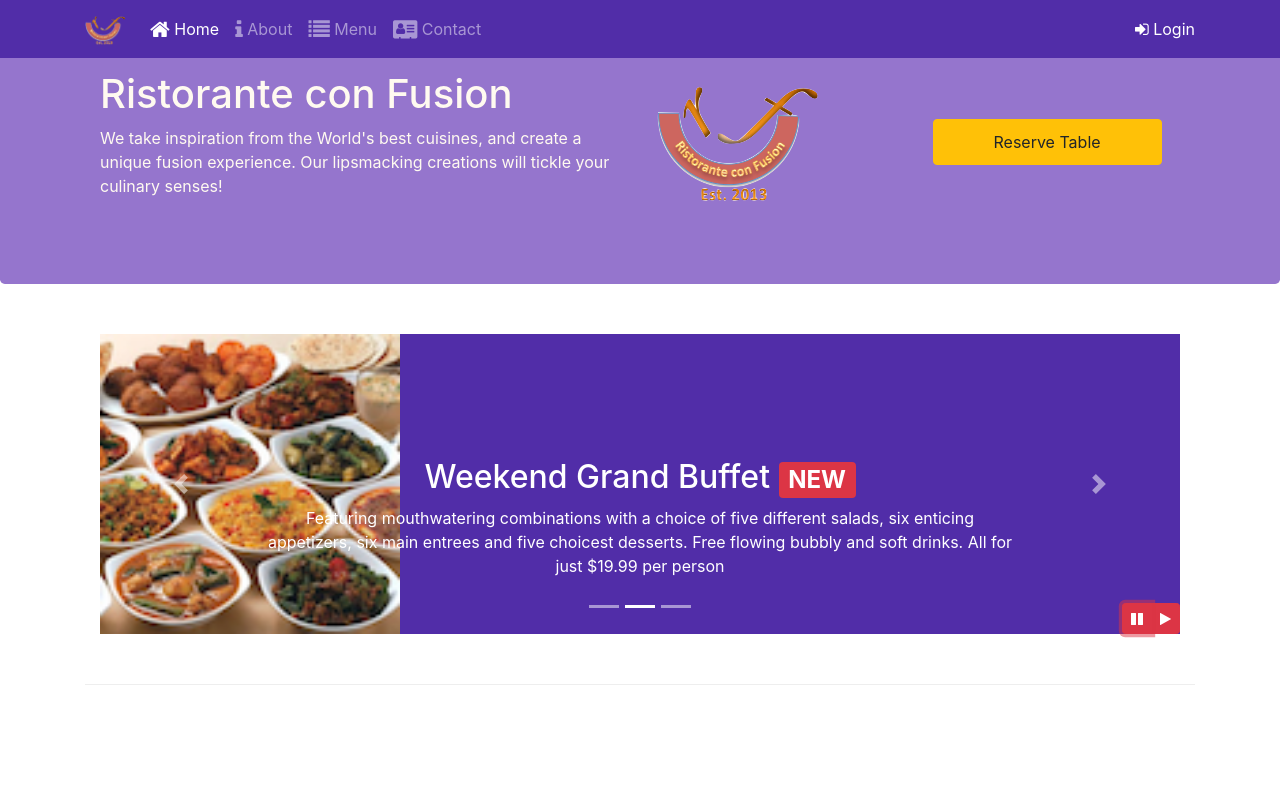
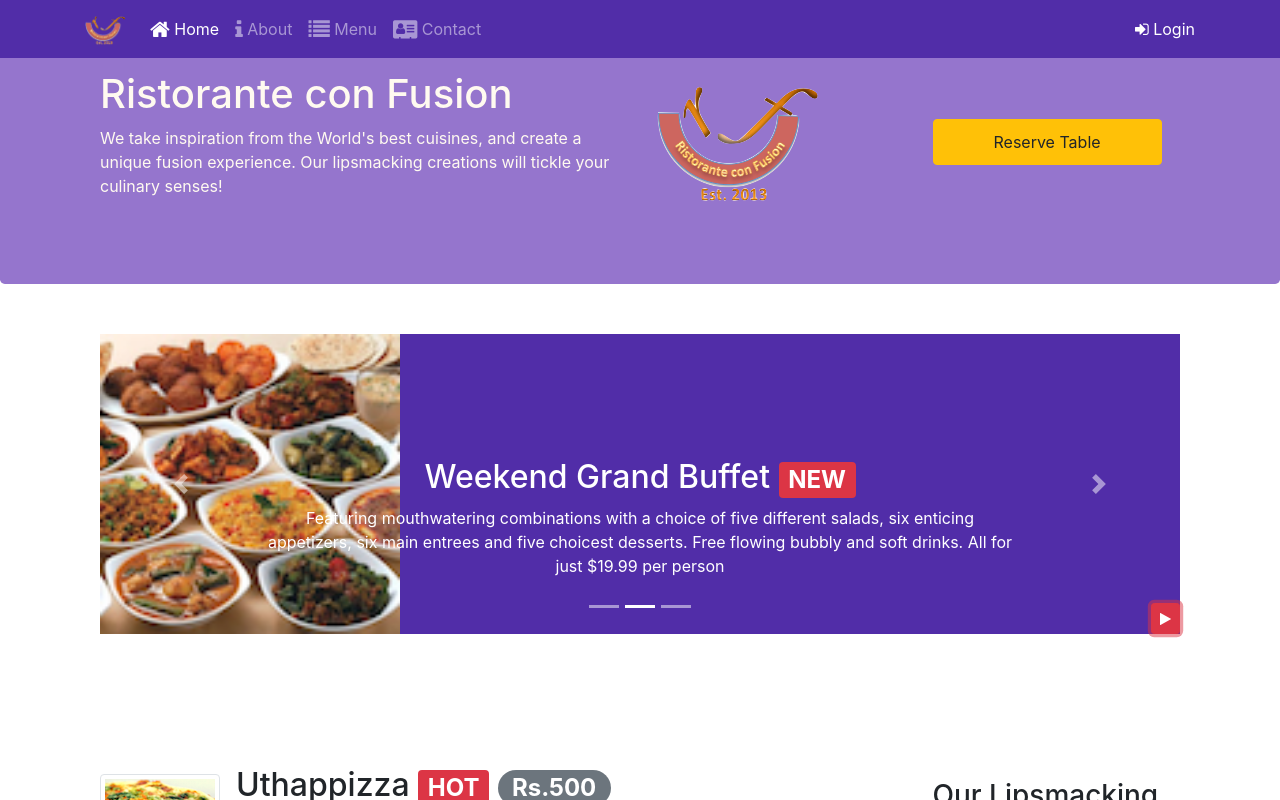
Before and after one commit to lakshya8066/Baisc-html-css-and-js-project, a website: page index.html in a window 1280 px wide. Both pictures are taken after a click on the button 1137 px from the left and 618 px from the top of the page. Shown: the top 800 px of the page. Drawn offline with nearby package versions, Linux system fonts and the light colour scheme.

Commit message:
More Bootstrap Jquery

```diff
--- a/index.html
+++ b/index.html
@@ -172,14 +172,9 @@
             <a class="carousel-control-next" href="#mycarousel" role="button" data-slide="next">
               <span class="carousel-control-next-icon"></span>
             </a>
-            <div class="btn-group" id="carouselButton">
-              <button class="btn btn-danger btn-sm" id="carousel-pause">
-                <span class="fa fa-pause"></span>
-              </button>
-              <button class="btn btn-danger btn-sm" id="carousel-play">
-                <span class="fa fa-play"></span>
-              </button>            </div>
-            </div>
+            <button class="btn btn-danger btn-sm" id="carouselButton">
+              <span class="fa fa-pause"></span>
+            </button>
           </div>
         </div>
         <div class="row row-content align-items-center">
@@ -281,11 +276,17 @@
       <script>
     $(document).ready(function(){
         $("#mycarousel").carousel( { interval: 2000 } );
-        $("#carousel-pause").click(function(){
+        $("#carouselButton").click(function(){
+          if ($("#carouselButton").children("span").hasClass('fa-pause')) {
             $("#mycarousel").carousel('pause');
-        });
-        $("#carousel-play").click(function(){
+            $("#carouselButton").children("span").removeClass('fa-pause');
+            $("#carouselButton").children("span").addClass('fa-play');
+          }
+          else if ($("#carouselButton").children("span").hasClass('fa-play')) {
             $("#mycarousel").carousel('cycle');
+            $("#carouselButton").children("span").removeClass('fa-play');
+            $("#carouselButton").children("span").addClass('fa-pause');
+          }
         });
     });
 </script>
```
